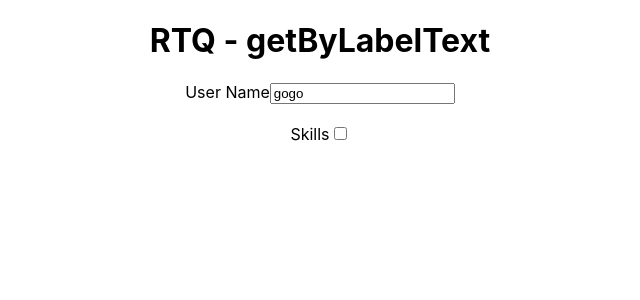
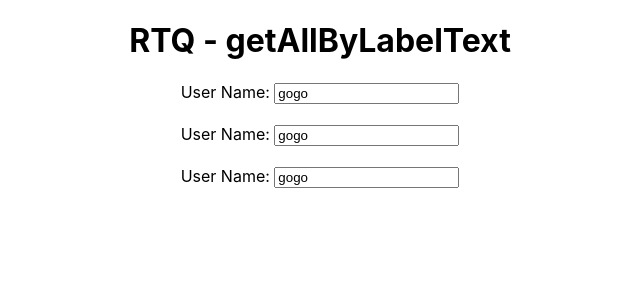
Before and after one commit to Govind2210/Jest-testing, a React (Create React App) app: page / in a window 1280 px wide. Shown: the top 300 px of the page, without its empty margins (320-960 px from the left). Built offline with nearby package versions, Linux system fonts and the light colour scheme.

Commit message:
learn(getAllByLabelText): for checkbox and input field

```diff
--- a/src/App.js
+++ b/src/App.js
@@ -4,13 +4,17 @@ function App() {
   return (
     <>
       <div className="App">
-        <h1>RTQ - getByLabelText</h1>
-        <label htmlFor="user-name">User Name</label>
+        <h1>RTQ - getAllByLabelText</h1>
+        <label htmlFor="user-name">User Name:</label>{" "}
         <input type="text" id="user-name" defaultValue={"gogo"} />
         <br />
         <br />
-        <label htmlFor="skills">Skills</label>
-        <input type="checkbox" id="skills" />
+        <label htmlFor="user-name1">User Name:</label>{" "}
+        <input type="text" id="user-name1" defaultValue={"gogo"} />
+        <br />
+        <br />
+        <label htmlFor="user-name2">User Name:</label>{" "}
+        <input type="text" id="user-name2" defaultValue={"gogo"} />
       </div>
     </>
   );
```
Also changed, not shown: 1 other file (tests, documents, lock files or other folders).
